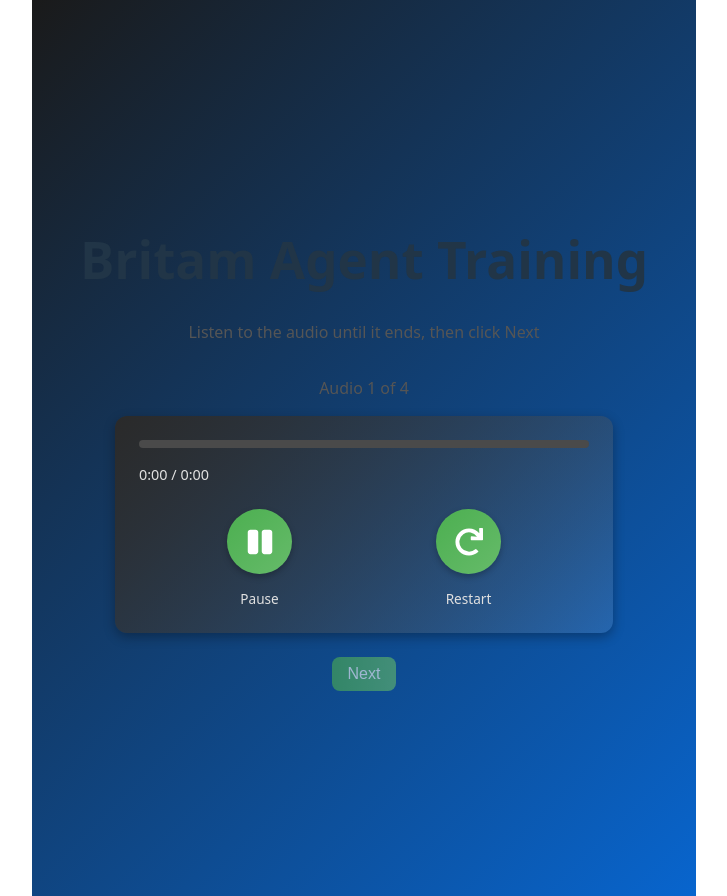
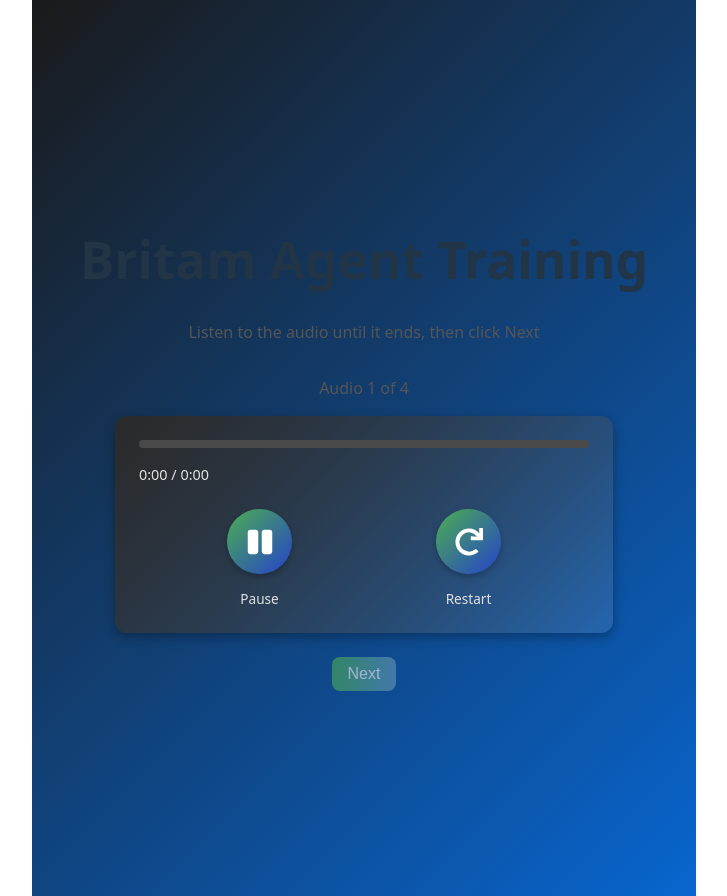
Before and after one commit to timothyobosi/TrainingMaterials, a React (Vite) app: page / in a window 1280 px wide. Both pictures are taken after a click on the button "Start". Shown: the whole page, without its empty margins (276-1003 px from the left). Built offline with nearby package versions, Linux system fonts and the light colour scheme.

Commit message:
Audio UI

```diff
--- a/src/App.css
+++ b/src/App.css
@@ -12,7 +12,7 @@
   margin: 0.5rem;
   font-size: 1rem;
   cursor: pointer;
-  background:linear-gradient(90deg, #4CAF50,#66BB6A);
+  background:linear-gradient(90deg, #4CAF50,#6696bb);
   color: white;
   border: none;
   border-radius: 8px;
--- a/src/components/AudioPlayer.css
+++ b/src/components/AudioPlayer.css
@@ -5,7 +5,6 @@
     background: linear-gradient(135deg,#2a2a2a,rgba(255, 255, 255, 0.1));
     border-radius: 12px;
     box-shadow: 0 4px 12px rgba(0, 0, 0, 0.3);
-
 }
 
 .progress-container{
@@ -61,7 +60,7 @@
     width: 65px;
     height: 65px;
     border-radius: 50%;
-    background: linear-gradient(135deg, #4CAF50, #66BB6A);
+    background: linear-gradient(135deg, #4CAF50, #2541cb);
     color: white;
     border: none;
     cursor: pointer;
@@ -74,7 +73,7 @@
 
 .audio-player button:hover:not(:disabled){
     transition: scale(1.05);
-    background: linear-gradient(90deg, #45a049, #66BB6A);
+    background: linear-gradient(90deg, #45a049, #b0bb66);
 }
 
 .audio-player button:disabled{
```
